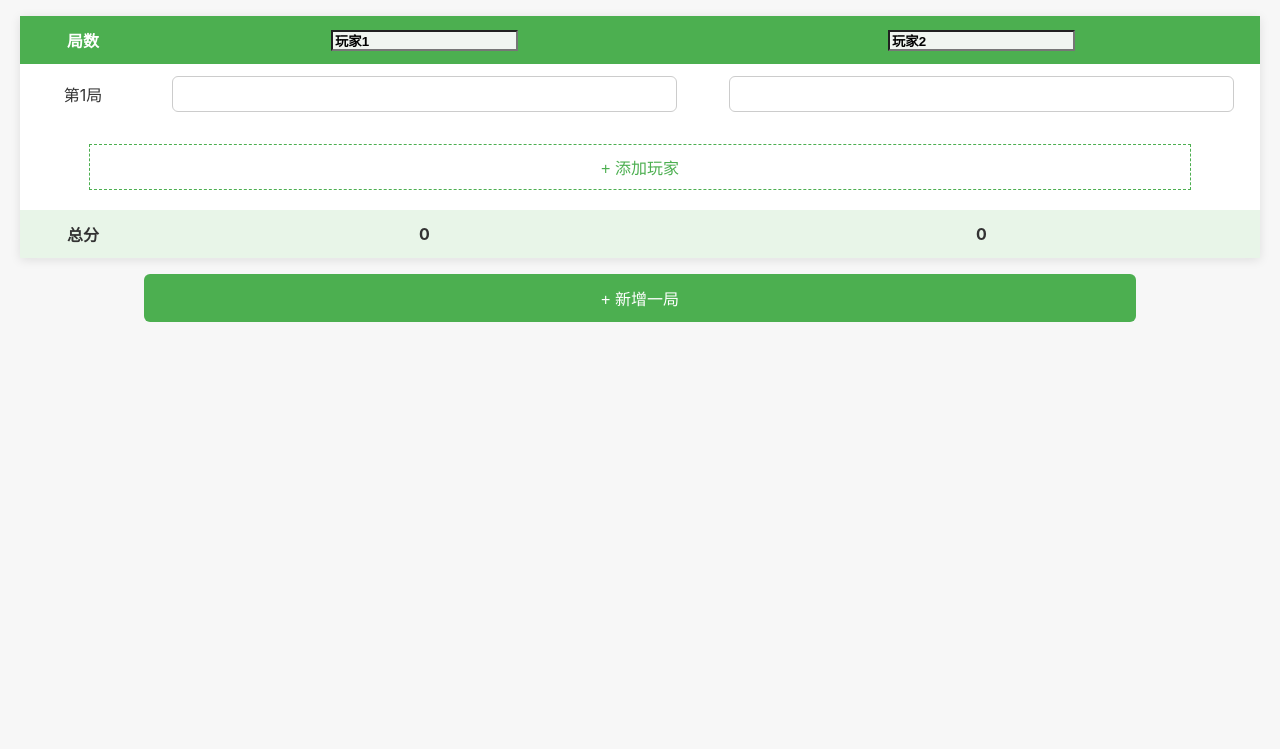
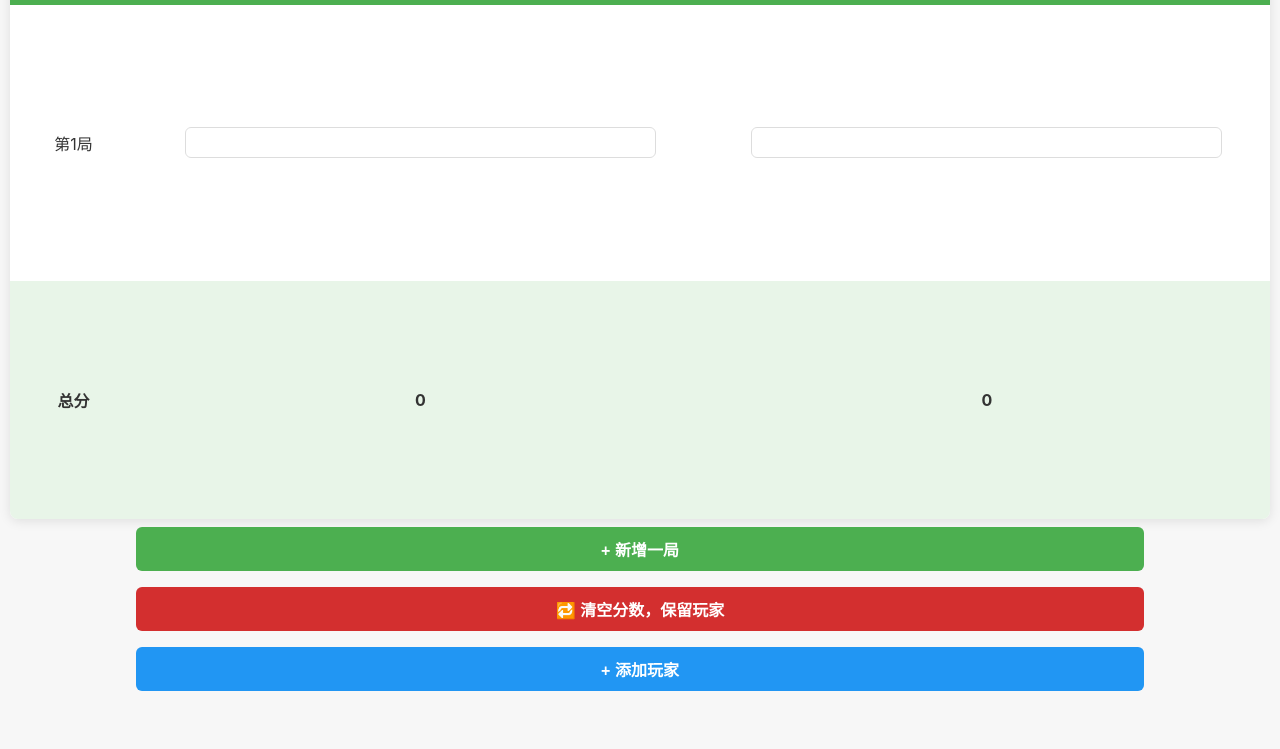
Before and after one commit to RuudVanNistelrooyLin/qilianfan-records, a plain HTML site: page index.html in a window 1280 px wide. Shown: the part 91-840 px from the top of the page. After the commit the page ends 800 px from the top, so only its background shows below. Drawn offline with Linux system fonts and the light colour scheme.

Commit message:
feat: clear score and turn

```diff
--- a/index.html
+++ b/index.html
@@ -3,47 +3,51 @@
 <head>
   <meta charset="UTF-8" />
   <meta name="viewport" content="width=device-width, initial-scale=1.0, user-scalable=no">
+  <meta name="description" content="七连翻计分板 - 横屏使用，按钮布局优化">
   <title>七连翻计分板</title>
   <style>
+    * {
+      box-sizing: border-box;
+    }
+
     body {
-      font-family: -apple-system, BlinkMacSystemFont, 'Segoe UI', Roboto, Oxygen, Ubuntu, Cantarell, 'Open Sans', 'Helvetica Neue', sans-serif;
-      padding: 20px;
+      margin: 0;
+      padding: 0;
+      font-family: -apple-system, BlinkMacSystemFont, 'Segoe UI', Roboto, sans-serif;
       background-color: #f7f7f7;
       color: #333;
-      margin: 0;
       height: 100vh;
-      display: flex;
+      overflow: hidden;
+    }
+
+    /* ========== 横屏模式 ========== */
+    #landscape-mode {
+      display: none;
       flex-direction: column;
+      width: 100%;
+      height: 100%;
+      padding: 10px;
     }
 
     h1 {
       text-align: center;
       color: #2c3e50;
-      margin-top: 10px;
-    }
-
-    /* 横屏时显示表格 */
-    #landscape-mode {
-      display: none;
-      width: 100%;
-    }
-
-    #landscape-mode.active {
-      display: flex;
-      flex-direction: column;
+      margin: 0 0 10px;
+      font-size: 1.4em;
     }
 
     table {
       width: 100%;
       border-collapse: collapse;
-      margin-top: 10px;
-      background-color: white;
-      box-shadow: 0 2px 10px rgba(0,0,0,0.1);
+      background: white;
+      border-radius: 8px;
+      overflow: hidden;
+      box-shadow: 0 2px 12px rgba(0,0,0,0.1);
       flex: 1;
     }
 
     th, td {
-      padding: 12px 8px;
+      padding: 10px 6px;
       text-align: center;
     }
 
@@ -54,12 +58,12 @@
     }
 
     td input {
-      width: 90%;
-      padding: 8px;
-      border: 1px solid #ccc;
+      width: 85%;
+      padding: 6px;
+      border: 1px solid #ddd;
       border-radius: 6px;
       text-align: center;
-      font-size: 16px;
+      font-size: 15px;
     }
 
     .player-name {
@@ -72,31 +76,33 @@
       font-weight: bold;
     }
 
-    .add-row-btn {
-      margin: 16px auto;
-      padding: 12px 24px;
+    .action-btn {
+      margin: 8px auto;
+      padding: 10px 20px;
       font-size: 16px;
-      background-color: #4CAF50;
-      color: white;
       border: none;
       border-radius: 6px;
       cursor: pointer;
       width: 80%;
+      font-weight: bold;
     }
 
-    .add-player {
-      width: 90%;
-      padding: 10px;
-      margin: 8px 0;
-      border: 1px dashed #4CAF50;
-      text-align: center;
-      color: #4CAF50;
-      background: none;
-      cursor: pointer;
-      font-size: 16px;
+    .add-row-btn {
+      background-color: #4CAF50;
+      color: white;
     }
 
-    /* 竖屏提示 */
+    .reset-btn {
+      background-color: #d32f2f;
+      color: white;
+    }
+
+    .add-player-btn {
+      background-color: #2196F3;
+      color: white;
+    }
+
+    /* ========== 竖屏提示 ========== */
     #portrait-tip {
       display: flex;
       flex-direction: column;
@@ -107,29 +113,30 @@
       background-color: #f7f7f7;
       color: #555;
       padding: 20px;
-      box-sizing: border-box;
     }
 
     #portrait-tip img {
-      width: 120px;
-      height: 120px;
-      margin-bottom: 20px;
-      opacity: 0.7;
+      width: 100px;
+      height: 100px;
+      opacity: 0.8;
+      margin-bottom: 16px;
     }
 
     #portrait-tip h2 {
       color: #d32f2f;
       margin-bottom: 10px;
+      font-size: 1.5em;
     }
 
     #portrait-tip p {
-      font-size: 18px;
+      font-size: 17px;
       line-height: 1.6;
     }
   </style>
 </head>
 <body>
-  <!-- 横屏模式：计分板 -->
+
+  <!-- 横屏：计分板 -->
   <div id="landscape-mode">
     <h1>🎲 七连翻计分板</h1>
     <table id="scoreTable">
@@ -138,19 +145,22 @@
       </thead>
       <tbody id="scoreBody"></tbody>
     </table>
-    <button class="add-row-btn" onclick="addScoreRow()">+ 新增一局</button>
+
+    <!-- 按钮顺序：高频 → 低频 -->
+    <button class="action-btn add-row-btn" onclick="addScoreRow()">+ 新增一局</button>
+    <button class="action-btn reset-btn" onclick="resetScores()">🔁 清空分数，保留玩家</button>
+    <button class="action-btn add-player-btn" onclick="addPlayer()">+ 添加玩家</button>
   </div>
 
-  <!-- 竖屏模式：提示旋转 -->
+  <!-- 竖屏：提示旋转 -->
   <div id="portrait-tip">
-    <img src="https://cdn-icons-png.flaticon.com/512/184/184993.png" alt="请旋转手机" />
-    <h2>请旋转手机</h2>
-    <p>为了更好的体验，请将手机横屏使用本计分板。</p>
-    <p>横向屏幕可显示更多玩家和分数，方便多人游戏！</p>
+    <img src="https://cdn-icons-png.flaticon.com/512/184/184993.png" alt="请旋转手机">
+    <h2>请横屏使用</h2>
+    <p>本计分板为横屏优化，<br>请将手机向左或向右旋转90°</p>
   </div>
 
   <script>
-    const STORAGE_KEY = 'qilianfan_scores_v2';
+    const STORAGE_KEY = 'qilianfan_scores_simple';
     let gameData = {
       players: ['玩家1', '玩家2'],
       scores: []
@@ -165,7 +175,7 @@
             gameData = parsed;
           }
         } catch (e) {
-          console.warn('Failed to parse saved data', e);
+          console.warn('解析失败', e);
         }
       }
     }
@@ -198,7 +208,6 @@
       const tbody = document.getElementById('scoreBody');
       tbody.innerHTML = '';
 
-      // 渲染每一局
       gameData.scores.forEach((row, rowIndex) => {
         const tr = document.createElement('tr');
         const roundTd = document.createElement('td');
@@ -209,7 +218,7 @@
           const td = document.createElement('td');
           const input = document.createElement('input');
           input.type = 'number';
-          input.inputMode = 'numeric'; // 弹出数字键盘
+          input.inputMode = 'numeric';
           input.value = row[playerIndex] !== undefined ? row[playerIndex] : '';
           input.dataset.row = rowIndex;
           input.dataset.col = playerIndex;
@@ -228,19 +237,6 @@
         tbody.appendChild(tr);
       });
 
-      // 添加玩家按钮行
-      const addPlayerTr = document.createElement('tr');
-      const addPlayerTd = document.createElement('td');
-      addPlayerTd.colSpan = gameData.players.length + 1;
-      const addPlayerBtn = document.createElement('button');
-      addPlayerBtn.textContent = '+ 添加玩家';
-      addPlayerBtn.className = 'add-player';
-      addPlayerBtn.onclick = addPlayer;
-      addPlayerTd.appendChild(addPlayerBtn);
-      addPlayerTr.appendChild(addPlayerTd);
-      tbody.appendChild(addPlayerTr);
-
-      // 渲染总分行
       renderTotalRow();
     }
 
@@ -293,6 +289,16 @@
       render();
     }
 
+    // 仅清空分数和局数，保留玩家名
+    function resetScores() {
+      if (confirm('⚠️ 确定要清空所有分数和局数吗？\n玩家姓名将保留')) {
+        gameData.scores = [];
+        saveToStorage();
+        addScoreRow();
+        render();
+      }
+    }
+
     function render() {
       renderHeader();
       renderScoreRows();
@@ -301,13 +307,14 @@
     // 检测方向
     function checkOrientation() {
       const isLandscape = window.innerWidth > window.innerHeight;
-      document.getElementById('landscape-mode').classList.toggle('active', isLandscape);
+      document.getElementById('landscape-mode').style.display = isLandscape ? 'flex' : 'none';
       document.getElementById('portrait-tip').style.display = isLandscape ? 'none' : 'flex';
     }
 
+    // 初始化
     window.addEventListener('load', () => {
       loadFromStorage();
-      checkOrientation(); // 初始化检测
+      checkOrientation();
       render();
       if (gameData.scores.length === 0) {
         addScoreRow();
@@ -316,7 +323,7 @@
 
     // 监听方向变化
     window.addEventListener('orientationchange', () => {
-      setTimeout(checkOrientation, 300); // 延迟确保尺寸已更新
+      setTimeout(checkOrientation, 300);
     });
     window.addEventListener('resize', checkOrientation);
   </script>
```
